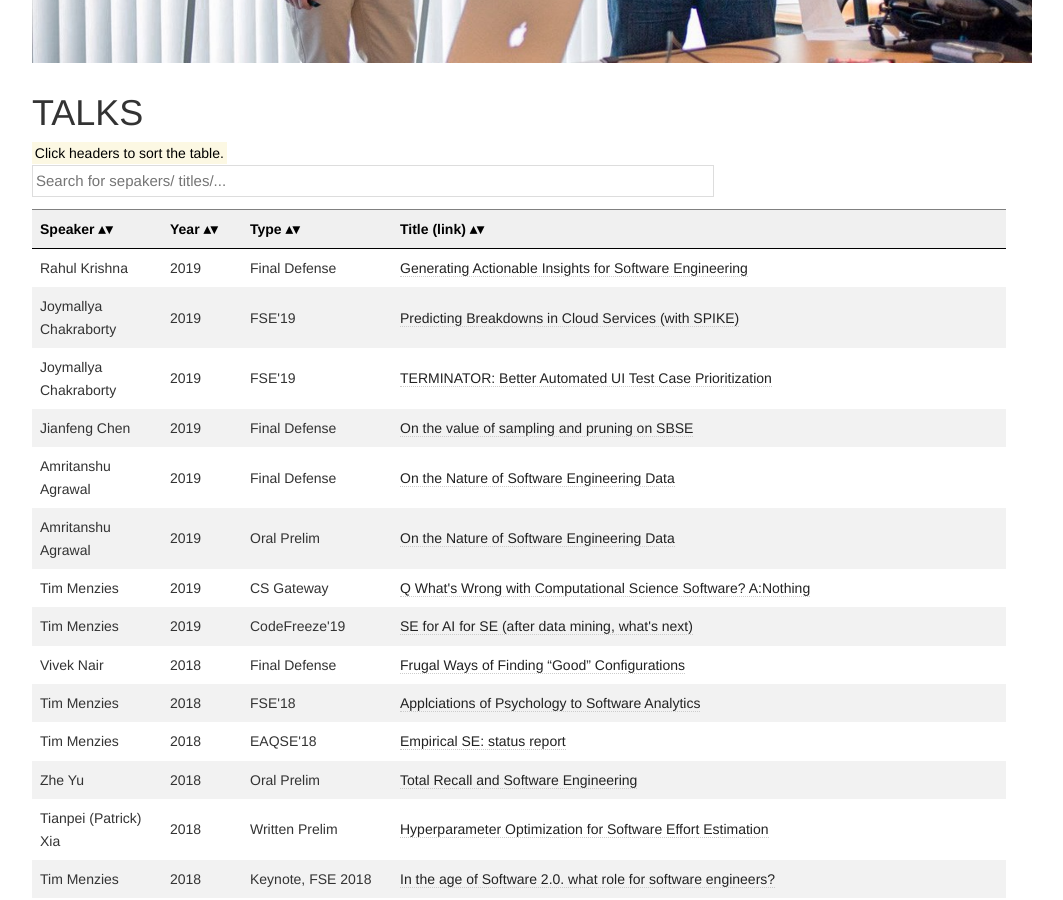
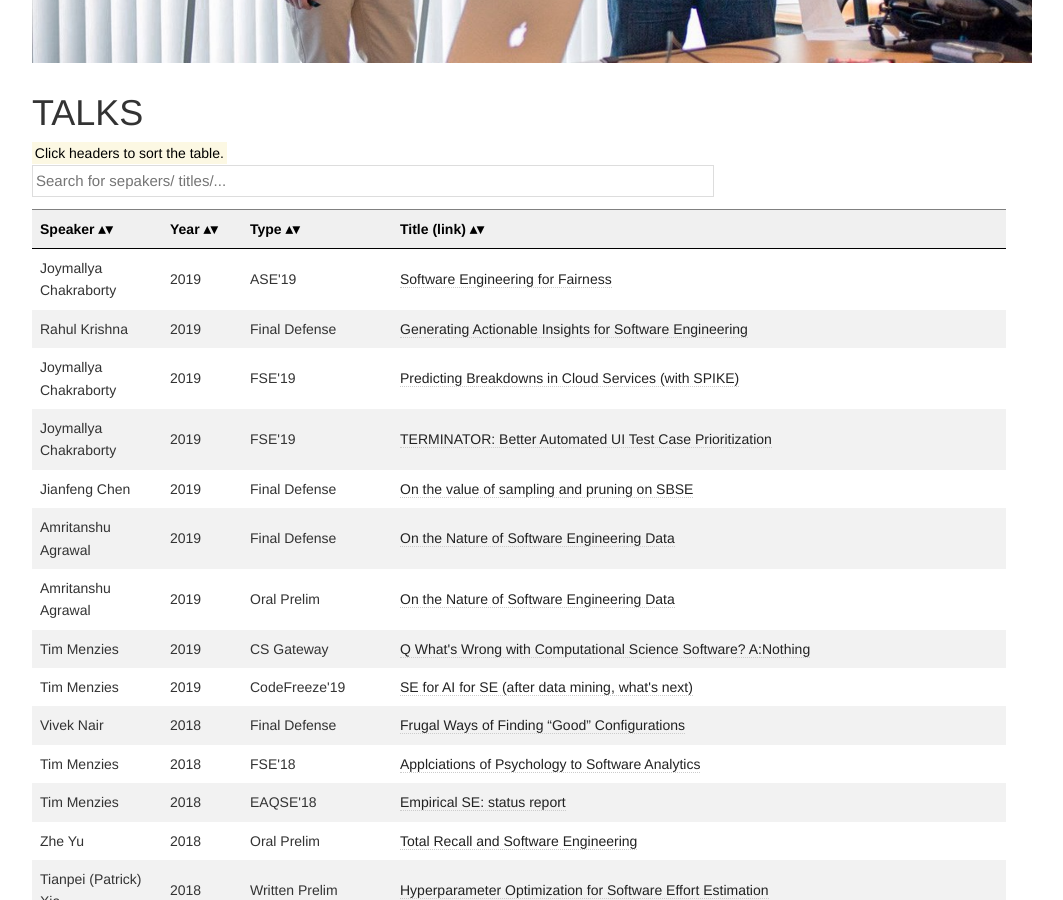
Before and after one commit to ai-se/ai-se.github.io, a Jekyll site: the page built from talks/index.html, in a window 1280 px wide and 900 px high, scrolled down 673 px. Shown: the whole window, without its empty margins (126-1189 px from the left). Built offline with Jekyll 4.4.1, drawn with Linux system fonts in a browser that asks for light colours.

Commit message:
New updates

```diff
--- a/talks/index.html
+++ b/talks/index.html
@@ -54,7 +54,12 @@ title: Talks
     </tr>
   </thead>
   <tbody>
-
+    <tr>
+      <td>Joymallya Chakraborty</td>
+      <td>2019</td>
+      <td>ASE'19</td>
+      <td><a href="https://arxiv.org/abs/1905.05786">Software Engineering for Fairness</a></td>
+    </tr>
   	<tr>
       <td>Rahul Krishna</td>
       <td>2019</td>
```
Also changed, not shown: news/_posts/2019-12-06-Hackathon.md (added, +10 -0 lines), img/Hackathon_12_06_19.jpg (added).
